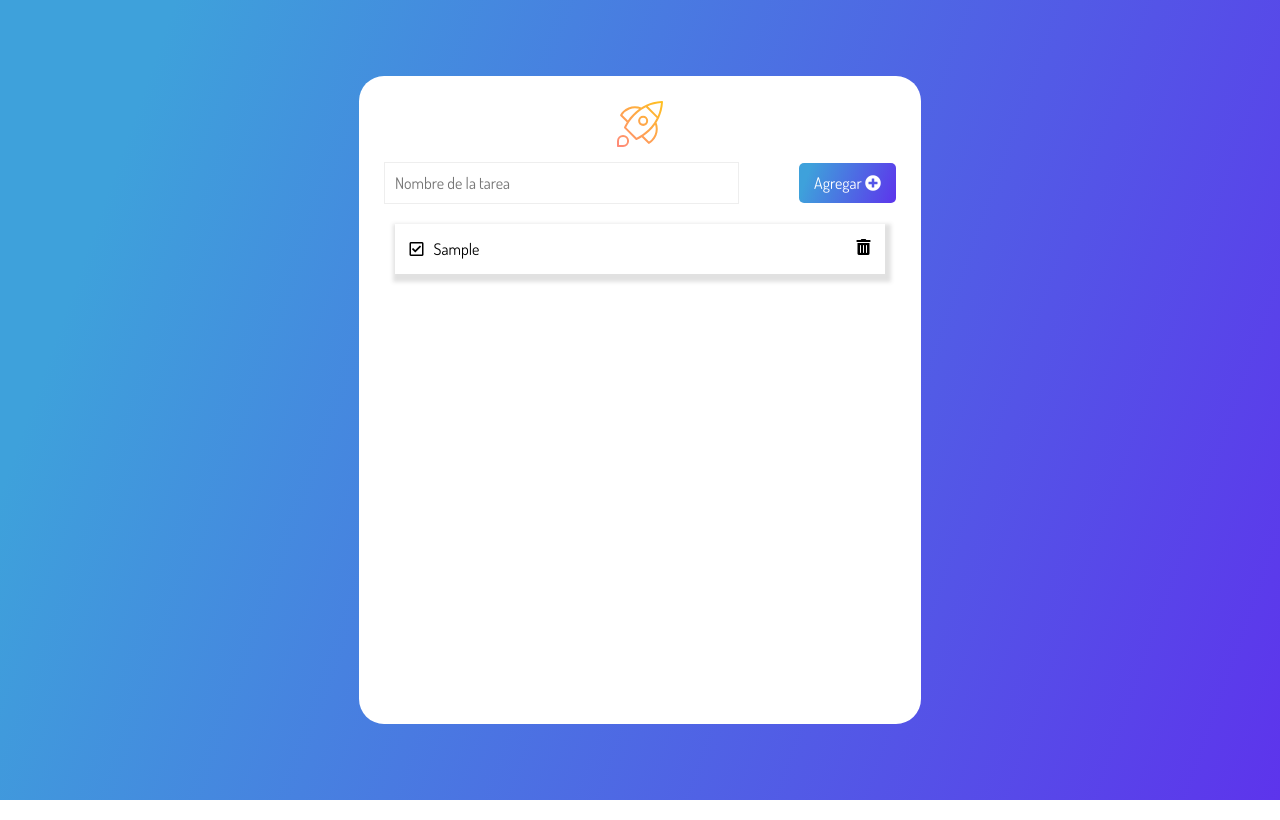
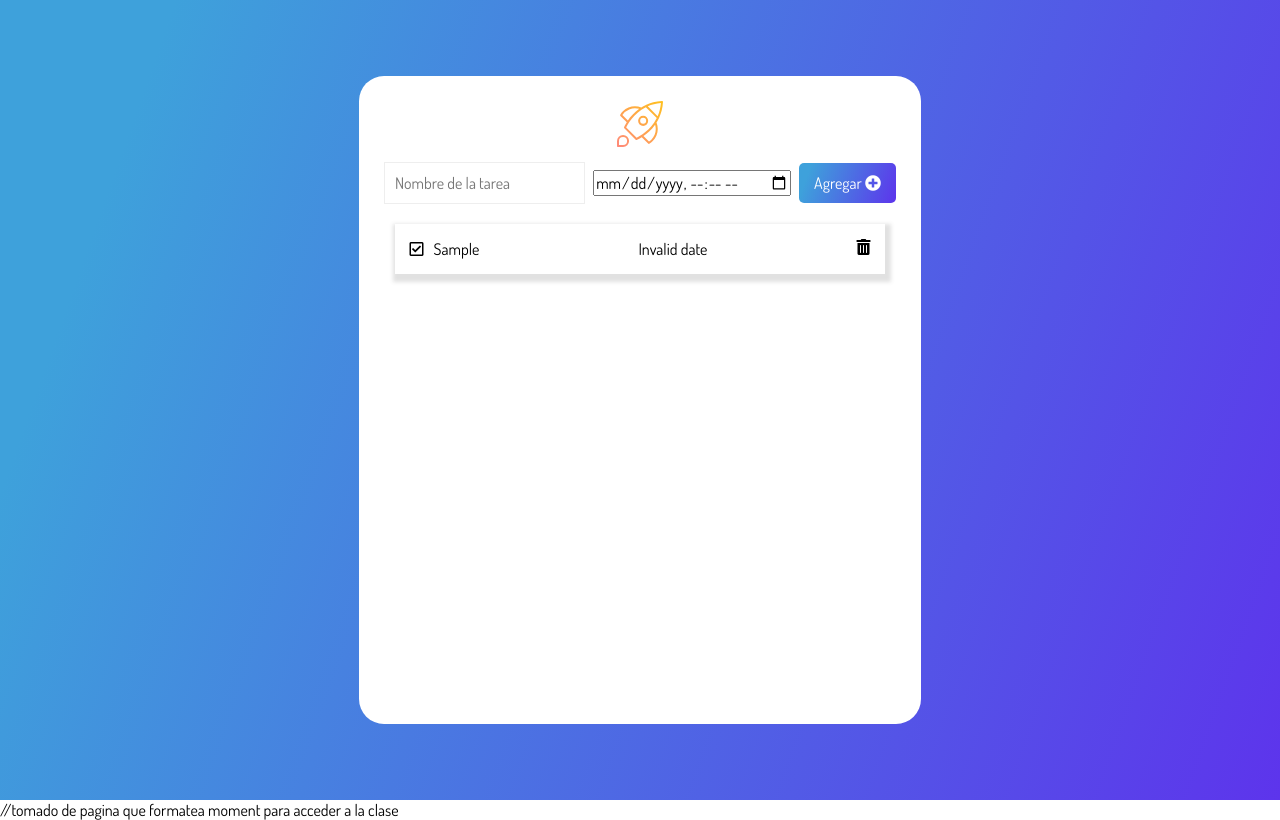
Before and after one commit to nferrucho/DOM2, a plain HTML site: page index.html in a window 1280 px wide. Both pictures are taken after typing "Sample" into the empty fields and a click on the button "Agregar". Drawn offline with nearby package versions, Linux system fonts and the light colour scheme.

Commit message:
"cambios s1"

```diff
--- a/index.html
+++ b/index.html
@@ -31,6 +31,9 @@
               autocomplete="off"
               data-form-input
             />
+
+            <input type="datetime-local" data-form-date placeholder="YYYY/MM/DD"/>
+
             <button type="submit" class="btnCreate" data-form-btn>
               Agregar <i class="fas fa-plus-circle"></i>
             </button>
@@ -40,6 +43,8 @@
         </ul>
       </div>
     </main>
+    //tomado de pagina que formatea moment para acceder a la clase
+    <script src="https://cdnjs.cloudflare.com/ajax/libs/moment.js/2.29.3/moment.min.js"></script>
     <script type="module" src="script.js"></script>
   </body>
 </html>
--- a/script.js
+++ b/script.js
@@ -3,10 +3,19 @@ import deleteIcon from './components/deleteIcon.js';
 
 const btn = document.querySelector('[data-form-btn]');
 
+
+
 const createTask = (evento) => {
   evento.preventDefault();
   const input = document.querySelector('[data-form-input]');
   const value = input.value;
+
+  //adicion fecha
+  const calendar = document.querySelector('[data-form-date]');
+  const date = calendar.value;
+  const dateFormat = moment(date).format('DD/MM/YYYY');
+
+
   const list = document.querySelector('[data-list]');
   const task = document.createElement('li');
   task.classList.add('card');
@@ -21,7 +30,14 @@ const createTask = (evento) => {
   taskContent.appendChild(titleTask);
   // task.innerHTML = content;
 
+  //adicionando la fecha
+  const dateElement = document.createElement('span');
+  dateElement.innerHTML = dateFormat;
+
   task.appendChild(taskContent);
+  //add fecha
+  task.appendChild(dateElement);
+
   task.appendChild(deleteIcon());
   list.appendChild(task);
 };
--- a/styles.css
+++ b/styles.css
@@ -46,7 +46,7 @@ form {
   padding: 10px;
   border: 1px solid #eee;
   outline: none;
-  width: 65%;
+  width: 35%;
 }
 
 .inputForm::placeholder {
```
